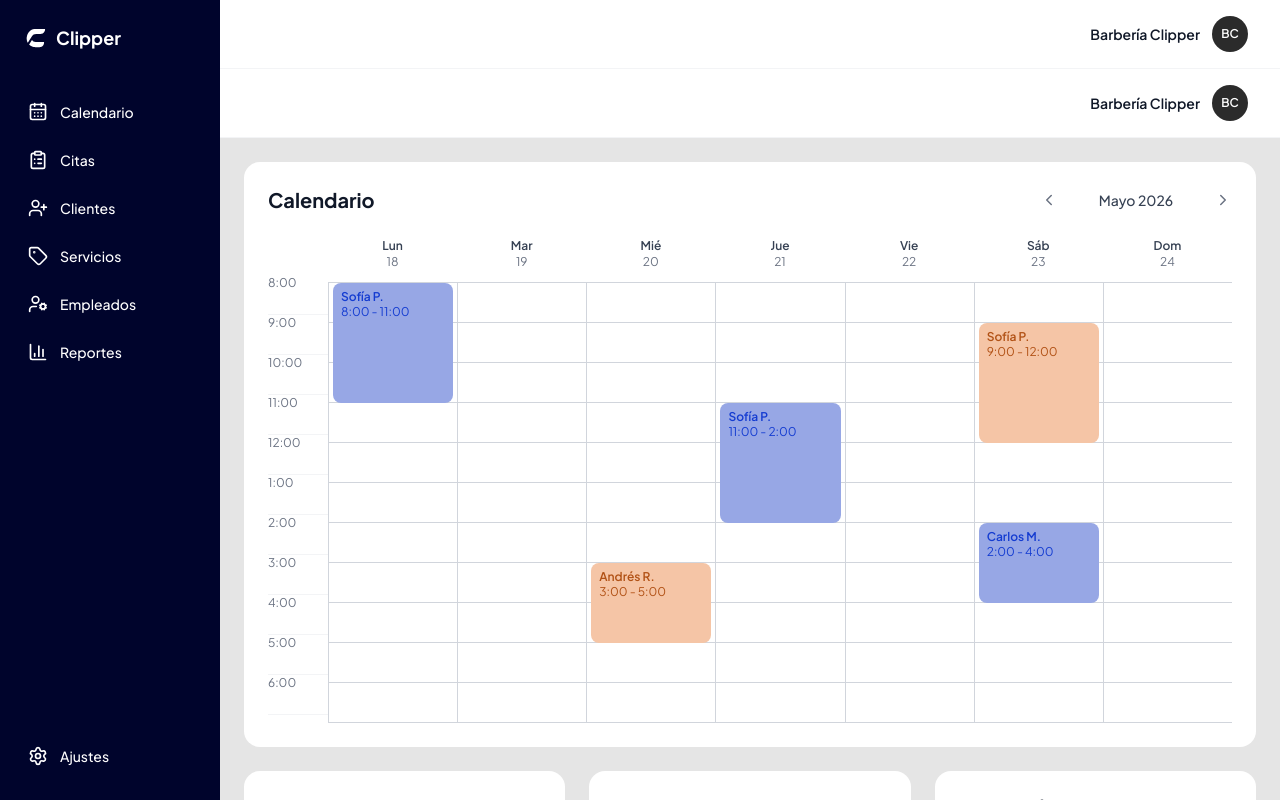
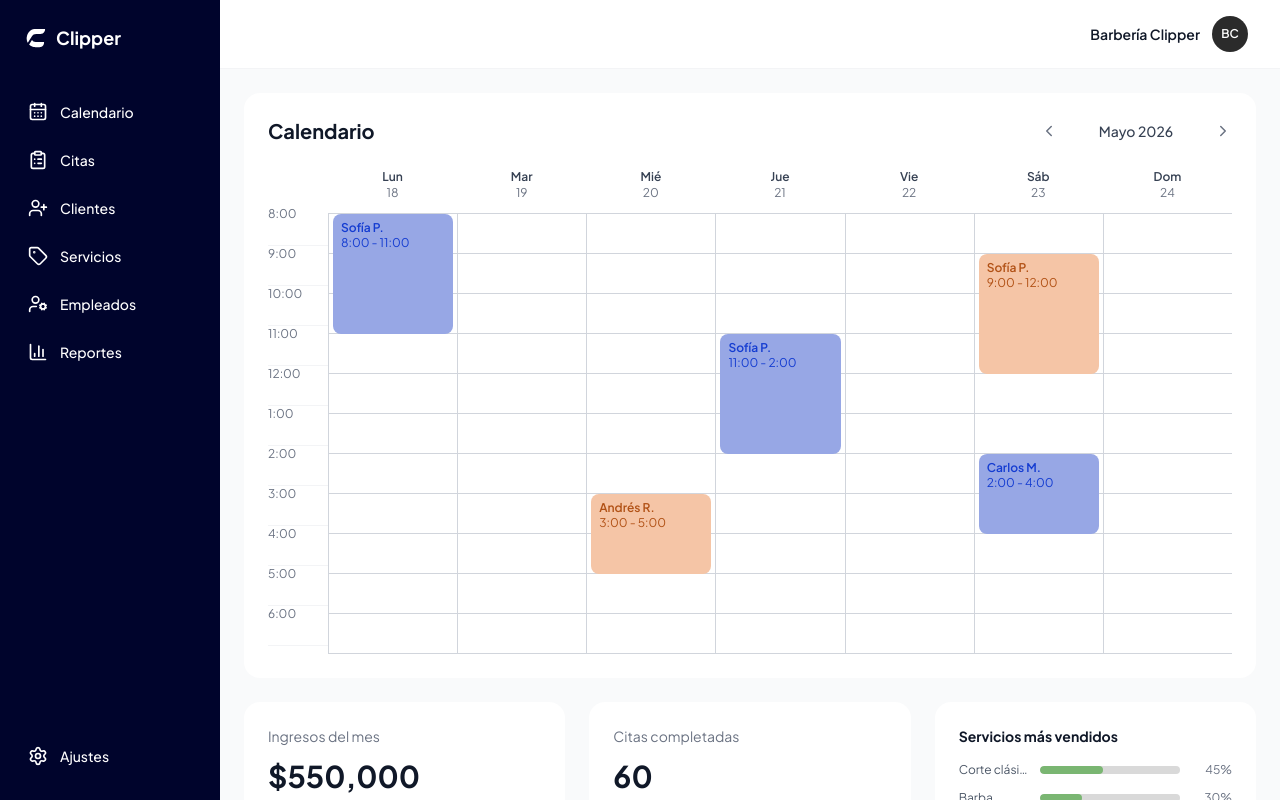
Before and after one commit to AndresRios123/Clipper-frontend, a React (Vite) app: page /calendar in a window 1280 px wide. Shown: the top 800 px of the page. Built offline with nearby package versions, Linux system fonts and the light colour scheme.

Commit message:
Corregido el gug de header doble

```diff
--- a/src/components/SideBar/Dashboardheader.tsx
+++ b/src/components/SideBar/Dashboardheader.tsx
@@ -8,7 +8,7 @@ const DashboardHeader = ({
   userInitials = "BC",
 }: DashboardHeaderProps) => {
   return (
-    <header className="sticky top-0 z-10 w-full bg-white px-8 py-4 flex items-center justify-end gap-3 border-b border-gray-100">
+    <header className="w-full bg-white px-8 py-4 flex items-center justify-end gap-3 border-b border-gray-100">
       <span className="text-sm font-semibold text-gray-900">
         {businessName}
       </span>
--- a/src/components/SideBar/SideBar.tsx
+++ b/src/components/SideBar/SideBar.tsx
@@ -27,7 +27,7 @@ const navItems: NavItem[] = [
 
 const Sidebar = () => {
   return (
-    <aside className="fixed left-0 top-0 w-[220px] h-screen bg-[#00042C] flex flex-col z-20">
+    <aside className="w-[220px] h-screen bg-[#00042C] flex flex-col flex-shrink-0">
       {/* Logo */}
       <div className="flex items-center gap-2 px-6 py-6">
         <svg
--- a/src/layouts/DashboardLayout.tsx
+++ b/src/layouts/DashboardLayout.tsx
@@ -4,9 +4,9 @@ import DashboardHeader from "../components/SideBar/Dashboardheader";
 
 const DashboardLayout = () => {
   return (
-    <div className="min-h-screen">
+    <div className="flex h-screen overflow-hidden">
       <Sidebar />
-      <div className="ml-[220px] flex flex-col min-h-screen">
+      <div className="flex-1 flex flex-col min-w-0">
         <DashboardHeader />
         <main className="flex-1 bg-gray-50 overflow-y-auto">
           <Outlet />
--- a/src/pages/Calendar.tsx
+++ b/src/pages/Calendar.tsx
@@ -1,20 +1,10 @@
-import Sidebar from "../components/SideBar/SideBar";
-import DashboardHeader from "../components/SideBar/Dashboardheader";
 import CalendarView from "../components/Calendarview/Calendarview";
 import MetricCard from "../components/Calendarview/Metriccard";
 import TopServicesCard from "../components/Calendarview/Topservicescard";
 
 const Calendar = () => {
   return (
-    <div className="flex bg-[#E5E5E5] min-h-screen">
-      {/* Sidebar fijo a la izquierda */}
-      <Sidebar />
-
-      {/* Contenido principal */}
-      <div className="flex-1 flex flex-col">
-        <DashboardHeader />
-
-        <main className="flex-1 p-6 flex flex-col gap-6">
+    <div className="p-6 flex flex-col gap-6">
       <CalendarView />
 
       {/* Fila de métricas */}
@@ -37,8 +27,6 @@ const Calendar = () => {
           ]}
         />
       </div>
-        </main>
-      </div>
     </div>
   );
 };
--- a/src/router/index.tsx
+++ b/src/router/index.tsx
@@ -8,9 +8,12 @@ import Calendar from "../pages/Calendar";
 
 export const router = createBrowserRouter([
   {
+    path: "/",
+    children: [
+      { index: true, element: <Navigate to="/register" replace /> },
+      {
         element: <AuthLayout />,
         children: [
-      { index: true, element: <Navigate to="/register" replace /> },
           { path: "register", element: <Register /> },
           { path: "login", element: <Login /> },
         ],
@@ -18,9 +21,10 @@ export const router = createBrowserRouter([
       {
         element: <DashboardLayout />,
         children: [
-      { index: true, element: <Navigate to="calendar" replace /> },
           { path: "dashboard", element: <Dashboard /> },
           { path: "calendar", element: <Calendar /> },
         ],
       },
+    ],
+  },
 ]);
```
Lines whose indentation alone changed are shown as unchanged.
